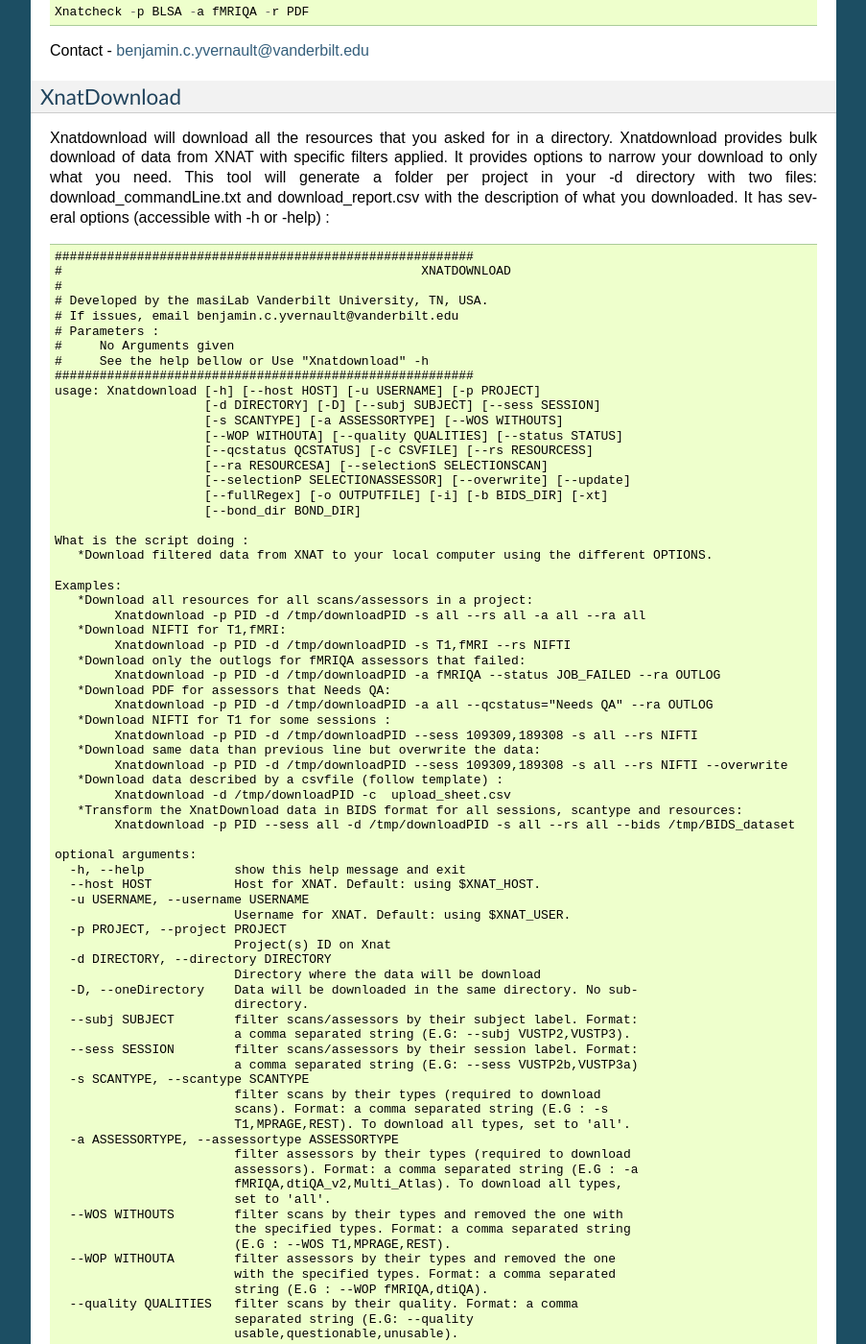
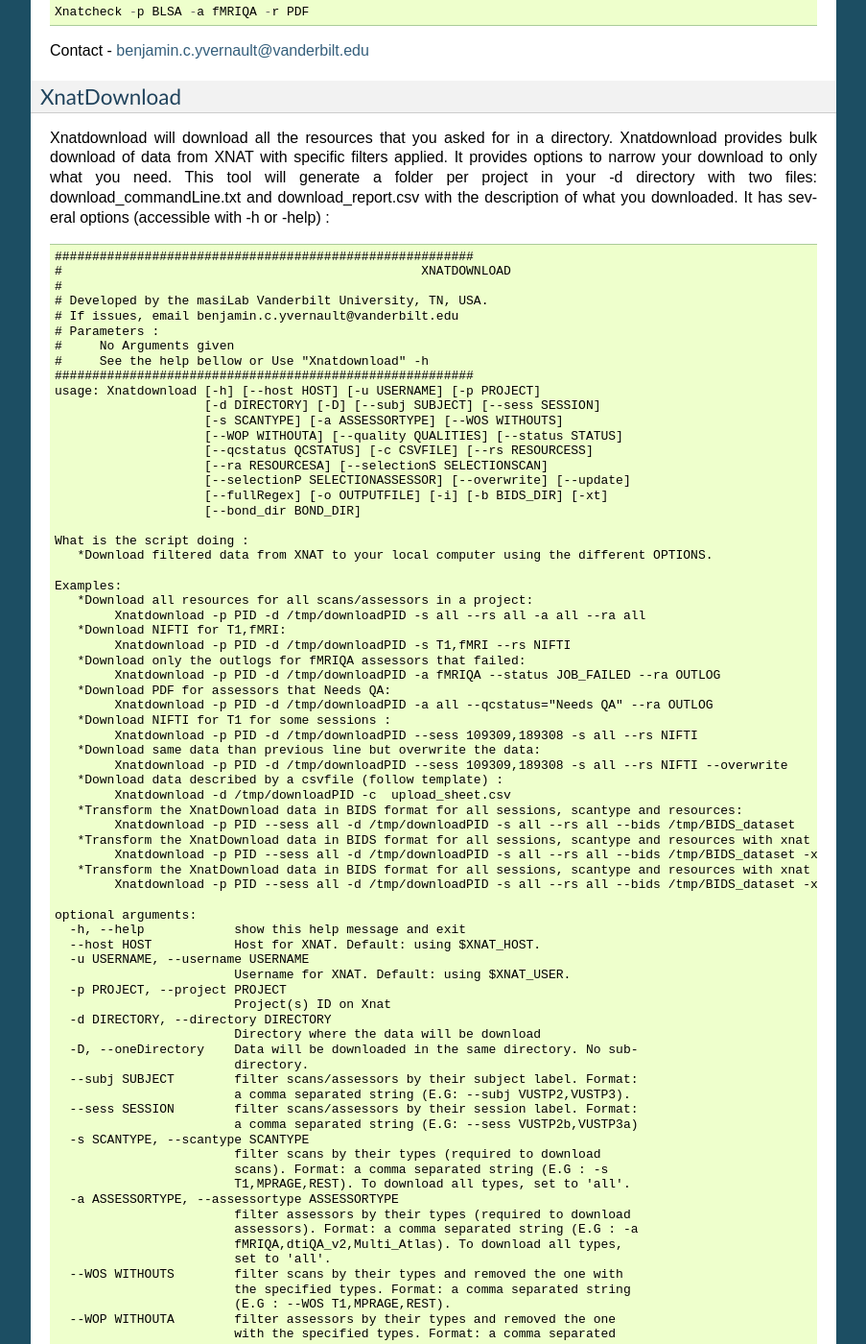
Before and after one commit to VUIIS/dax, a Sphinx documentation site: the page built from docs/dax_command_line_tools.rst, in a window 1280 px wide and 1400 px high, scrolled down 4928 px. Shown: the whole window at 96% size, without its empty margins (198-1101 px from the left). Built offline with Sphinx 7.4.7, drawn with Linux system fonts in a browser that asks for light colours; some of the changed text lies outside the part shown.

Commit message:
Update dax_command_line_tools.rst

```diff
--- a/docs/dax_command_line_tools.rst
+++ b/docs/dax_command_line_tools.rst
@@ -351,6 +351,10 @@
 	        Xnatdownload -d /tmp/downloadPID -c  upload_sheet.csv
    	   *Transform the XnatDownload data in BIDS format for all sessions, scantype and resources:
     		Xnatdownload -p PID --sess all -d /tmp/downloadPID -s all --rs all --bids /tmp/BIDS_dataset
+	   *Transform the XnatDownload data in BIDS format for all sessions, scantype and resources with xnat tag:
+    		Xnatdownload -p PID --sess all -d /tmp/downloadPID -s all --rs all --bids /tmp/BIDS_dataset -xt
+	   *Transform the XnatDownload data in BIDS format for all sessions, scantype and resources with xnat tag and perform bond:
+    		Xnatdownload -p PID --sess all -d /tmp/downloadPID -s all --rs all --bids /tmp/BIDS_dataset -xt --bond /tmp/BOND_dir
 
 	optional arguments:
 	  -h, --help            show this help message and exit
@@ -416,7 +420,7 @@
           -b BIDS_DIR, --bids BIDS_DIR
                                 Directory to store the XNAT to BIDS curated data
           -xt, --xnat_tag       Download BIDS data with XNAT subjID and sessID
-          --bond_dir BOND_DIR   Download the Key groups and Param groups in BIDS data
+          --bond_dir BOND_DIR   Download the Key groups and Param groups in BIDS data to BOND_DIR
 
 
 
```
